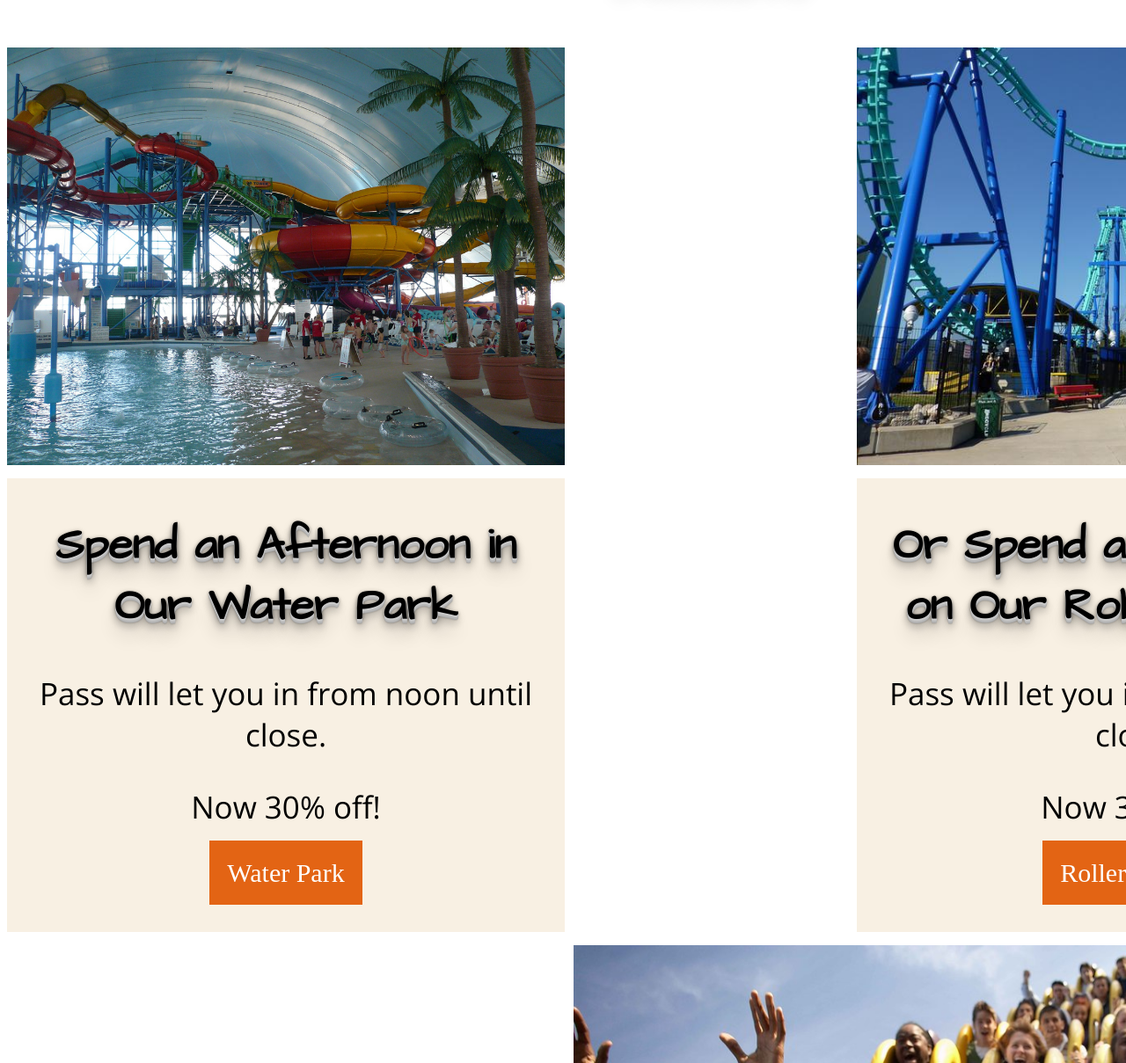
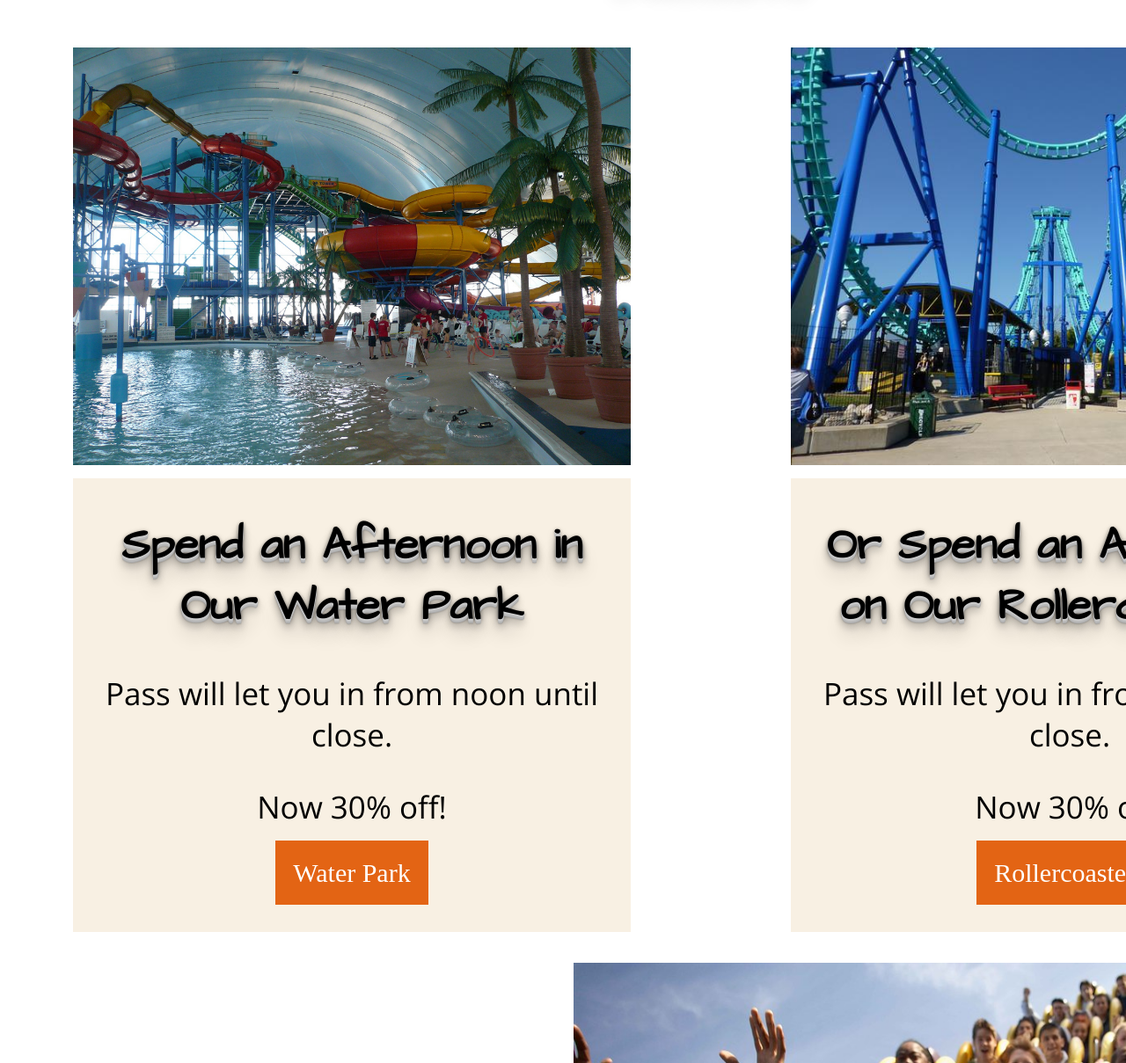
Before and after one commit to nelson-austin/nelson-austin.github.io, a plain HTML site: page wdd130/personal-site/buytickets.html in a window 1280 px wide. Shown: the part 990-2199 px from the top of the page at 88% size. Drawn offline with nearby package versions, Linux system fonts and the light colour scheme.

Commit message:
centering

```diff
--- a/wdd130/personal-site/styles/style.css
+++ b/wdd130/personal-site/styles/style.css
@@ -234,6 +234,8 @@ p {
     grid-column: 1/5;
     grid-row: 7/10;
     width: 100%;
+    transform: translate(75px);
+    z-index: -1;
 }
 .water-card {
     grid-column: 1/5;
@@ -241,6 +243,8 @@ p {
     background-color: #F8F0E3;
     text-align: center;
     padding: 0px 30px 50px 30px;
+    transform: translate(75px);
+    z-index: -1;
 }
 .water-card a, .rollercoaster-card a {
     text-decoration: none;
@@ -259,6 +263,8 @@ p {
     grid-column: 7/11;
     grid-row: 7/10;
     width: 100%;
+    transform: translate(-75px);
+    z-index: -1;
 }
 .rollercoaster-card {
     grid-column: 7/11;
@@ -266,11 +272,14 @@ p {
     background-color: #F8F0E3;
     text-align: center;
     padding: 0px 30px 50px 30px;
+    transform: translate(-75px);
+    z-index: -1;
 }
 .group-image {
     grid-column: 5/11;
     grid-row: 12/16;
     width: 100%;
+    margin: 20px auto;
 }
 .group-discounts {
     grid-column: 2/6;
```
